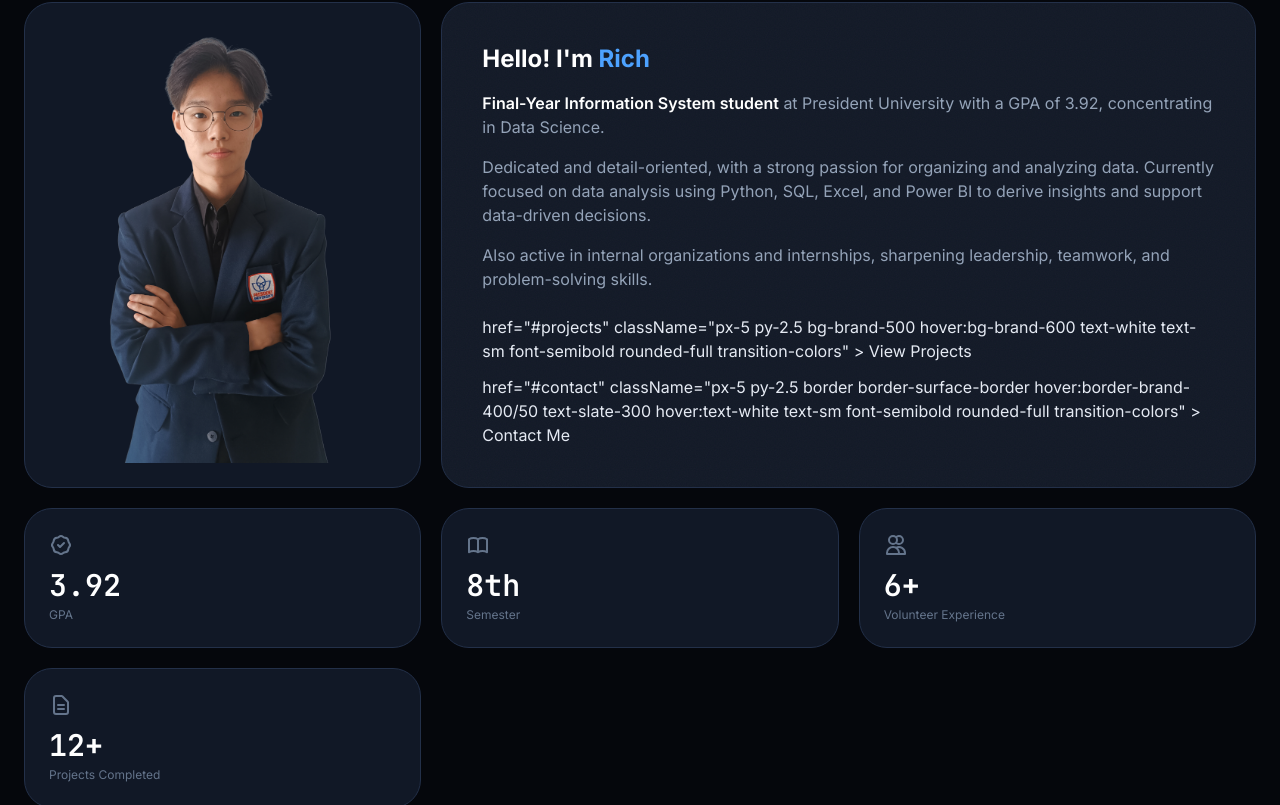
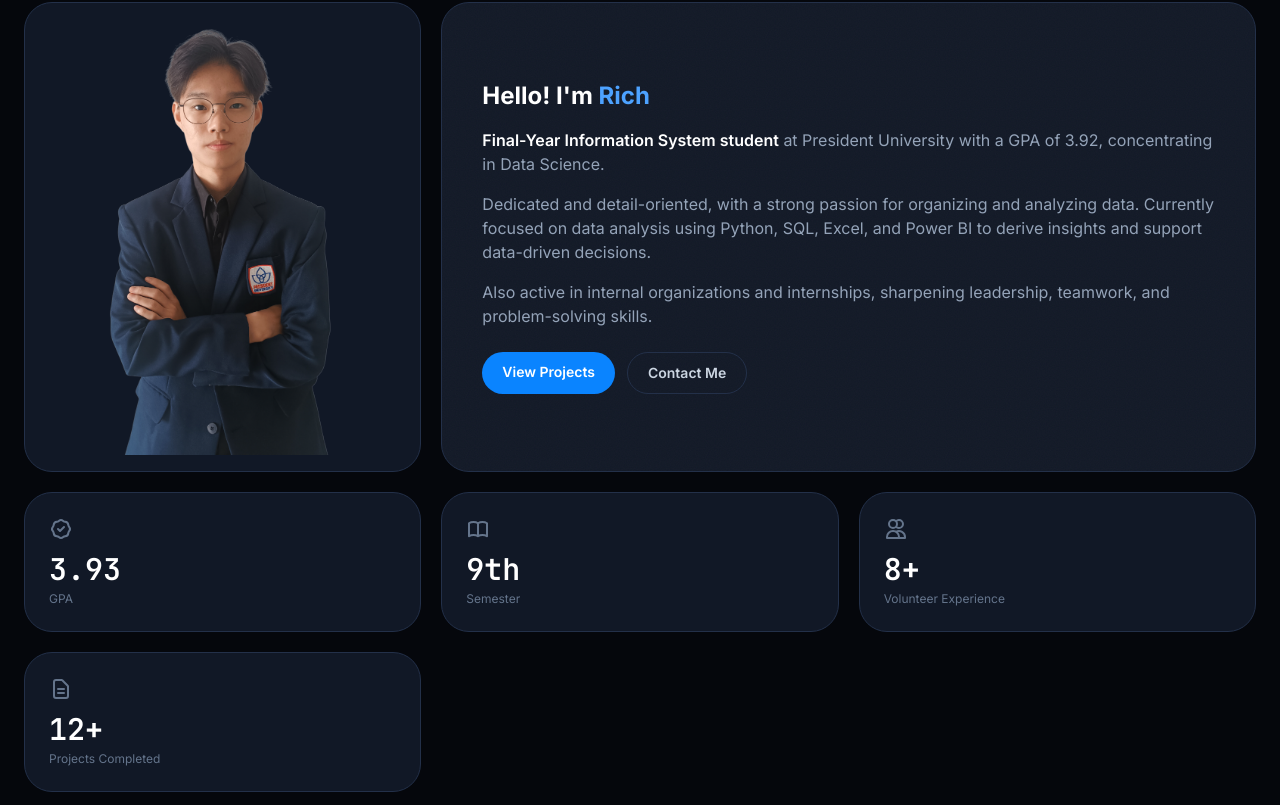
Before and after one commit to Richeaa/rich-portfolio, a React (Vite) app: page / in a window 1280 px wide. Shown: the part 960-1765 px from the top of the page. Built offline with nearby package versions, Linux system fonts and the light colour scheme.

Commit message:
Update About.jsx

```diff
--- a/src/components/About.jsx
+++ b/src/components/About.jsx
@@ -38,7 +38,7 @@ const CountUp = ({ numeric, suffix = "", decimals = 0, duration = 1.2 }) => {
 const About = () => {
   const highlights = [
     {
-      numeric: 3.92,
+      numeric: 3.93,
       decimals: 2,
       suffix: "",
       label: "GPA",
@@ -49,7 +49,7 @@ const About = () => {
       ),
     },
     {
-      numeric: 8,
+      numeric: 9,
       decimals: 0,
       suffix: "th",
       label: "Semester",
@@ -60,7 +60,7 @@ const About = () => {
       ),
     },
     {
-      numeric: 6,
+      numeric: 8,
       decimals: 0,
       suffix: "+",
       label: "Volunteer Experience",
@@ -145,13 +145,13 @@ const About = () => {
           </div>
 
           <div className="relative z-10 flex flex-wrap gap-3 mt-6">
-            <a>
+            <a
               href="#projects"
               className="px-5 py-2.5 bg-brand-500 hover:bg-brand-600 text-white text-sm font-semibold rounded-full transition-colors"
             >
               View Projects
             </a>
-            <a>
+            <a
               href="#contact"
               className="px-5 py-2.5 border border-surface-border hover:border-brand-400/50 text-slate-300 hover:text-white text-sm font-semibold rounded-full transition-colors"
             >
```
